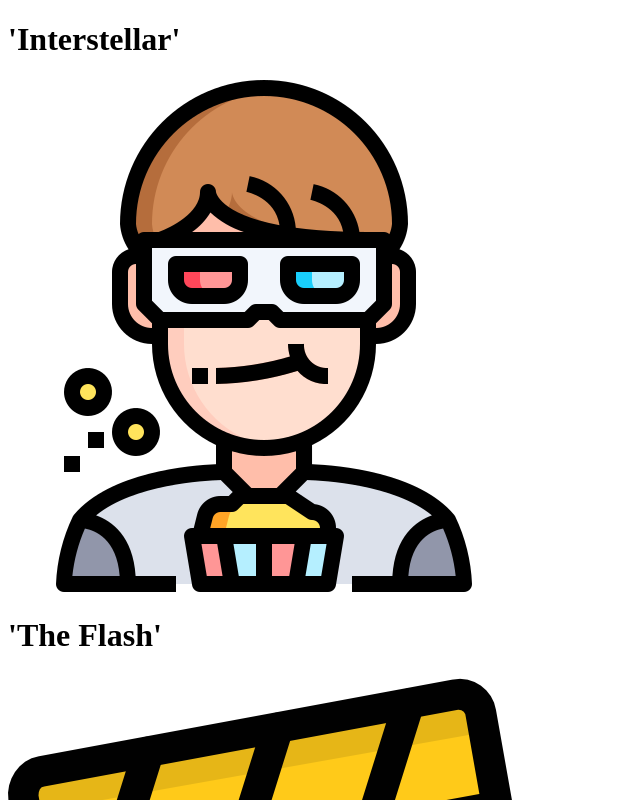
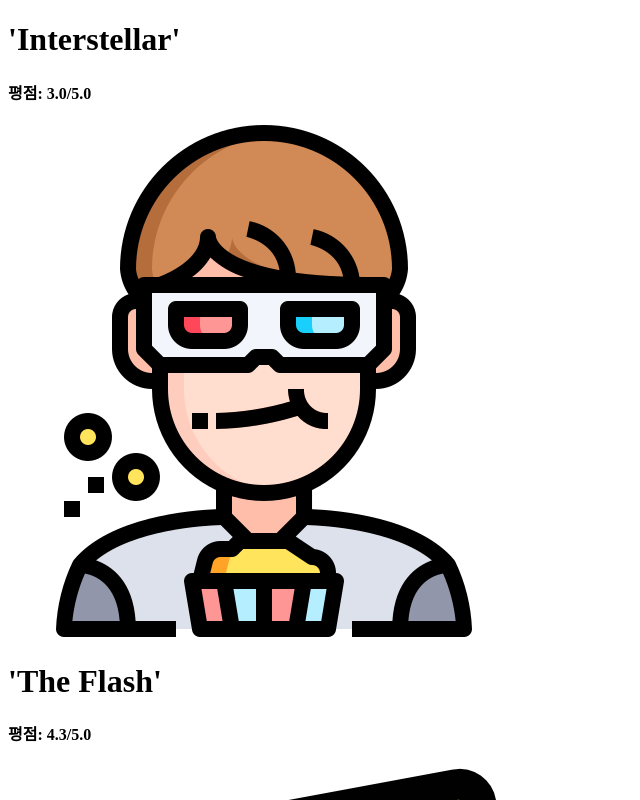
Before and after one commit to jmjy1115/clone1-movie-app-2023, a React (Create React App) app: page / in a window 1280 px wide. Shown: the top 800 px of the page, without its empty margins (0-640 px from the left). Built offline with nearby package versions, Linux system fonts and the light colour scheme.

Commit message:
04-4 prop-types 활용하기

```diff
--- a/package.json
+++ b/package.json
@@ -6,6 +6,7 @@
     "@testing-library/jest-dom": "^5.16.5",
     "@testing-library/react": "^13.4.0",
     "@testing-library/user-event": "^13.5.0",
+    "prop-types": "^15.8.1",
     "react": "^18.2.0",
     "react-dom": "^18.2.0",
     "react-scripts": "5.0.1",
--- a/src/App.js
+++ b/src/App.js
@@ -1,9 +1,11 @@
 import React from 'react';
+import PropTypes from 'prop-types';
 
-function Movie({ title, image }) {
+function Movie({ title, image, rating }) {
   return (
     <>
       <h1>'{title}'</h1>
+      <h4>평점: {rating.toFixed(1)}/5.0</h4>
       <img src={image} alt={title} />
     </>
   );
@@ -14,26 +16,31 @@
     id: 1,
     title: 'Interstellar',
     image: '/image0.png',
+    rating: 3.0,
   },
   {
     id: 2,
     title: 'The Flash',
     image: '/image1.png',
+    rating: 4.3,
   },
   {
     id: 3,
     title: 'Elemental',
     image: '/image2.png',
+    rating: 3.7,
   },
   {
     id: 4,
     title: 'Transformers',
     image: '/image3.png',
+    rating: 4.5,
   },
   {
     id: 5,
     title: 'Guardians of the Galaxy',
     image: '/image4.png',
+    rating: 4.2,
   },
 ]
 
@@ -41,10 +48,16 @@
   return (
     <div>
       {movieList.map(movie => (
-      <Movie key={movie.id} title={movie.title} image={movie.image} />
+      <Movie key={movie.id} title={movie.title} image={movie.image} rating={movie.rating} />
       ))}
     </div>
   );
 }
 
+Movie.propTypes = {
+  title: PropTypes.string.isRequired,
+  image: PropTypes.string.isRequired,
+  rating: PropTypes.number.isRequired,
+}
+
 export default App;
```
Also changed, not shown: 1 other file (tests, documents, lock files or other folders).
